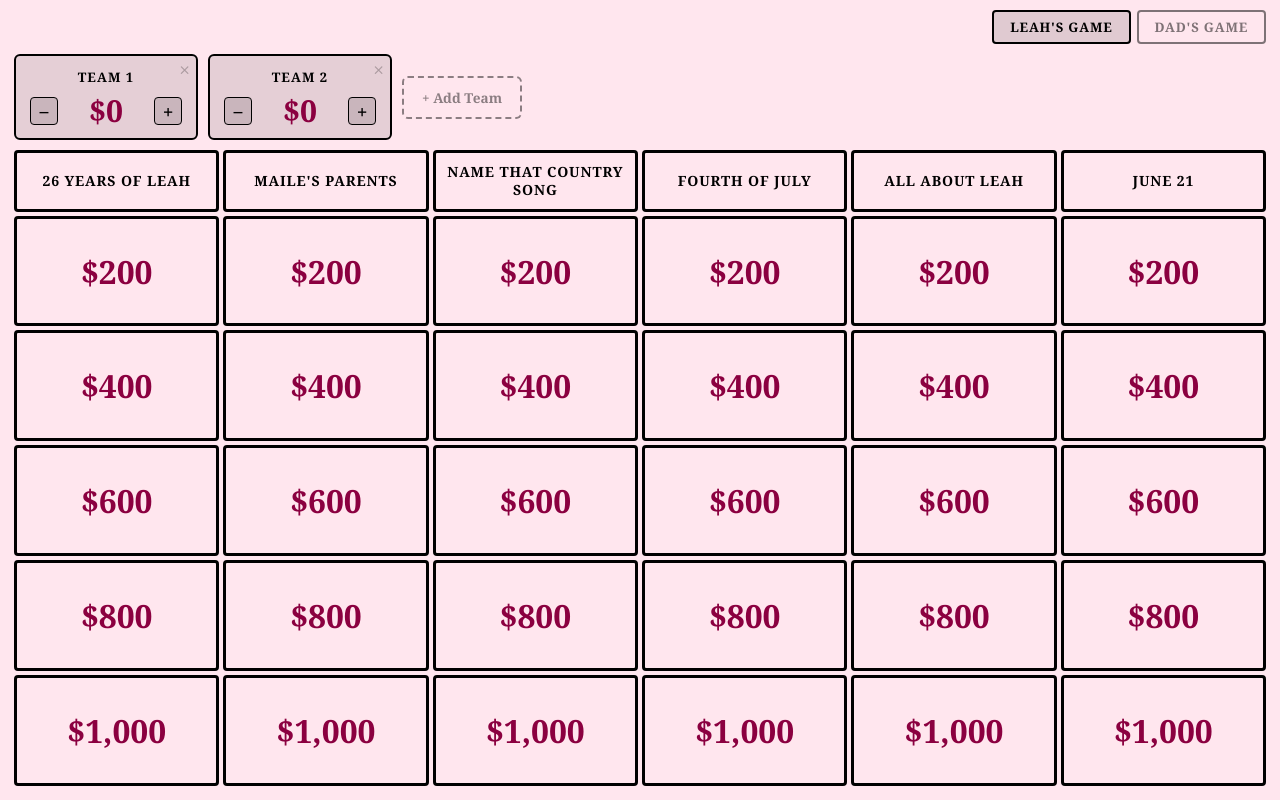
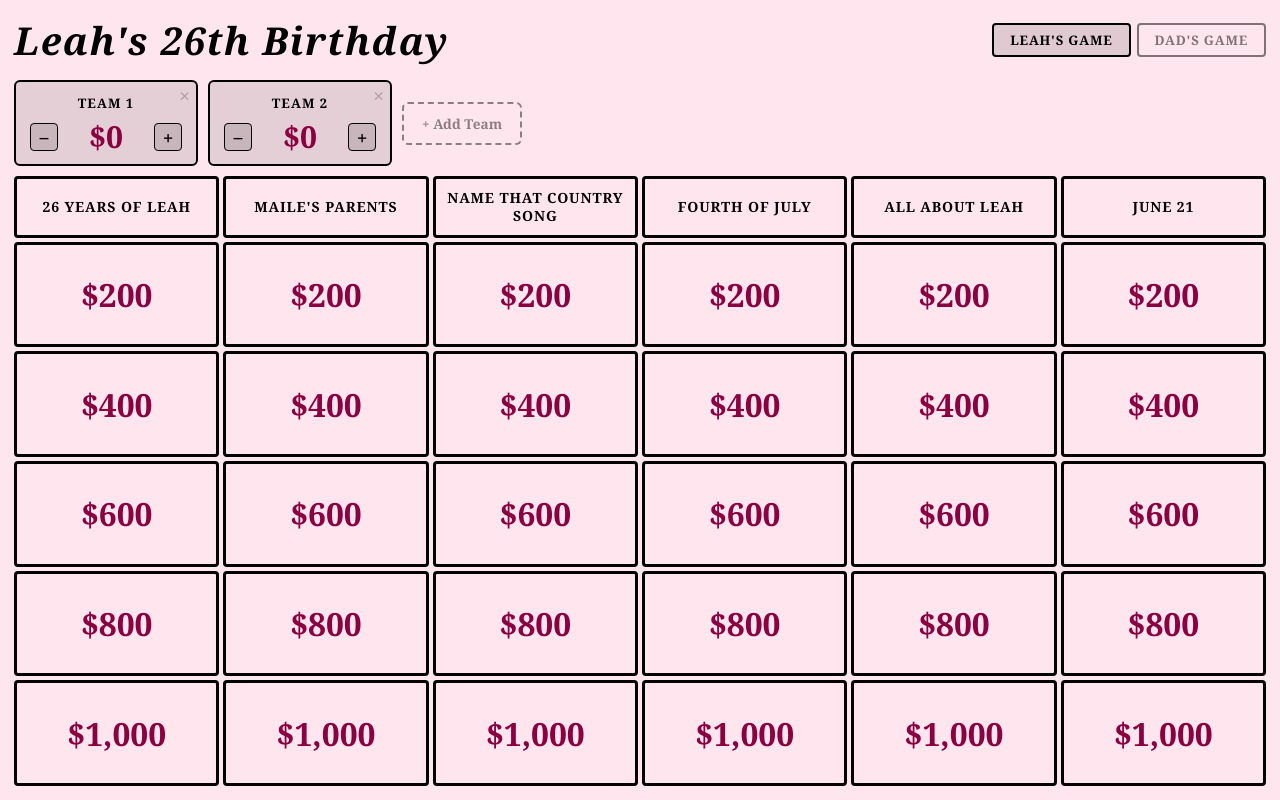
Before and after one commit to joshuadentondunn/Projects, a React (Vite) app in the folder jeopardy/: page / in a window 1280 px wide. Built offline with nearby package versions, Linux system fonts and the light colour scheme.

Commit message:
Add per-game banners and confirm black/white font per theme
- Leah's Game shows 'Leah's 26th Birthday' banner, black text
- Dad's Game shows 'John's Big 58' banner, white text
Banner uses var(--fg) so it automatically matches each theme's font color.

```diff
--- a/jeopardy/src/App.css
+++ b/jeopardy/src/App.css
@@ -13,8 +13,18 @@
 .top-bar {
   display: flex;
   align-items: center;
-  justify-content: flex-end;
+  justify-content: space-between;
   flex-shrink: 0;
+  padding: 4px 0;
+}
+
+.game-banner {
+  font-size: clamp(1.4rem, 3vw, 2.4rem);
+  font-weight: 900;
+  font-style: italic;
+  color: var(--fg);
+  letter-spacing: 0.04em;
+  user-select: none;
 }
 
 .game-picker {
--- a/jeopardy/src/App.jsx
+++ b/jeopardy/src/App.jsx
@@ -7,8 +7,8 @@ import { CATEGORIES as DAD_CATEGORIES } from './data/dad-game'
 import './App.css'
 
 const GAMES = [
-  { id: 'leah', label: "Leah's Game", categories: LEAH_CATEGORIES },
-  { id: 'dad',  label: "Dad's Game",  categories: DAD_CATEGORIES  },
+  { id: 'leah', label: "Leah's Game", banner: "Leah's 26th Birthday", categories: LEAH_CATEGORIES },
+  { id: 'dad',  label: "Dad's Game",  banner: "John's Big 58",        categories: DAD_CATEGORIES  },
 ]
 
 const DEFAULT_TEAMS = [
@@ -81,6 +81,7 @@ export default function App() {
   return (
     <div className="app" data-theme={activeGame.id}>
       <div className="top-bar">
+        <h1 className="game-banner">{activeGame.banner}</h1>
         <div className="game-picker">
           {GAMES.map(game => (
             <button
```
